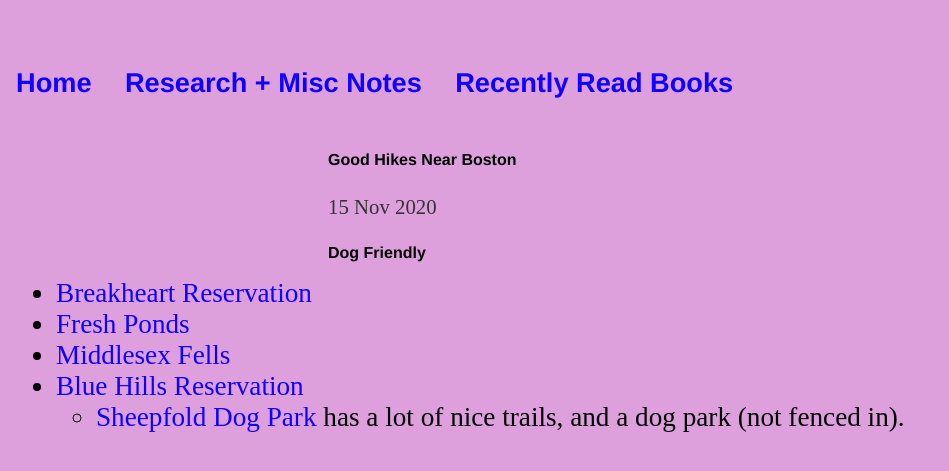
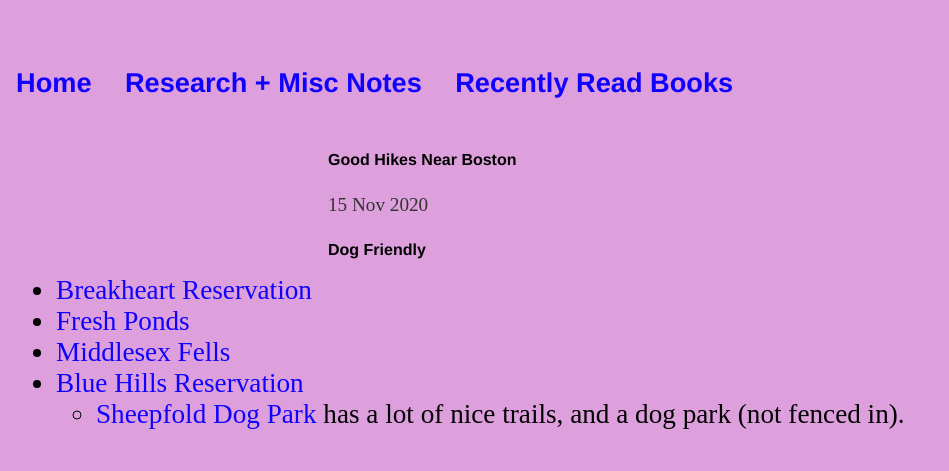
Before and after one commit to kozleo/kozleo.github.io, a Jekyll site: the page built from _posts/2020-11-15-Good-Hikes-Near-Boston.md, in a window 1280 px wide. Shown: the top 471 px of the page, without its empty margins (0-949 px from the left). Built offline with Jekyll 4.4.1, drawn with Linux system fonts in a browser that asks for light colours; nearby versions of some CDN libraries; our own code applies the rules of GitHub Pages for plain Markdown files.

Commit message:
Update main.css

```diff
--- a/css/main.css
+++ b/css/main.css
@@ -30,7 +30,7 @@
     width: 50%;
 }
 p {
-    font-size: 1.3rem;
+    font-size: 1.5vw;
     line-height: 2.1rem;
     color: #333;
     text-align: justify;
```
